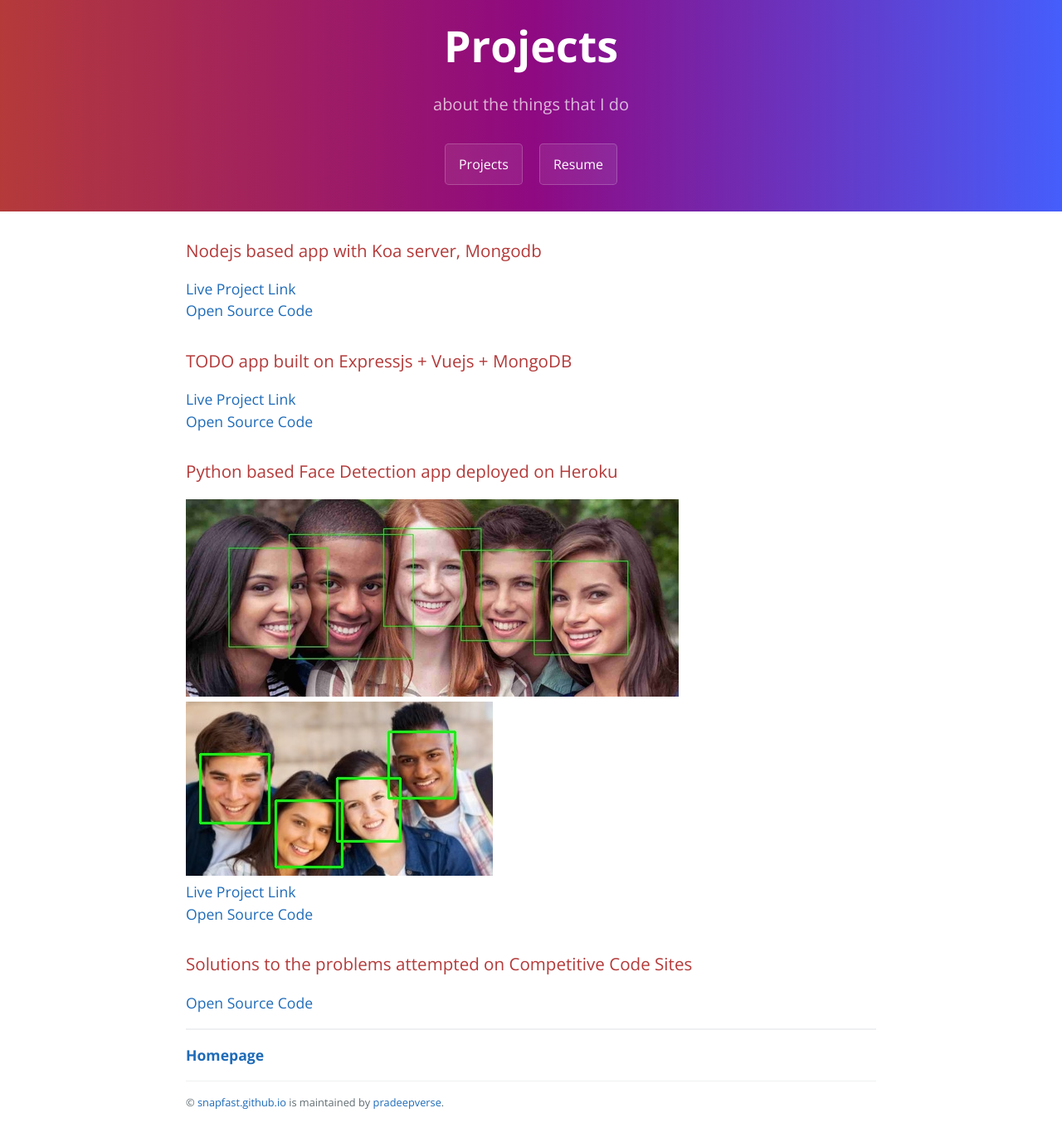
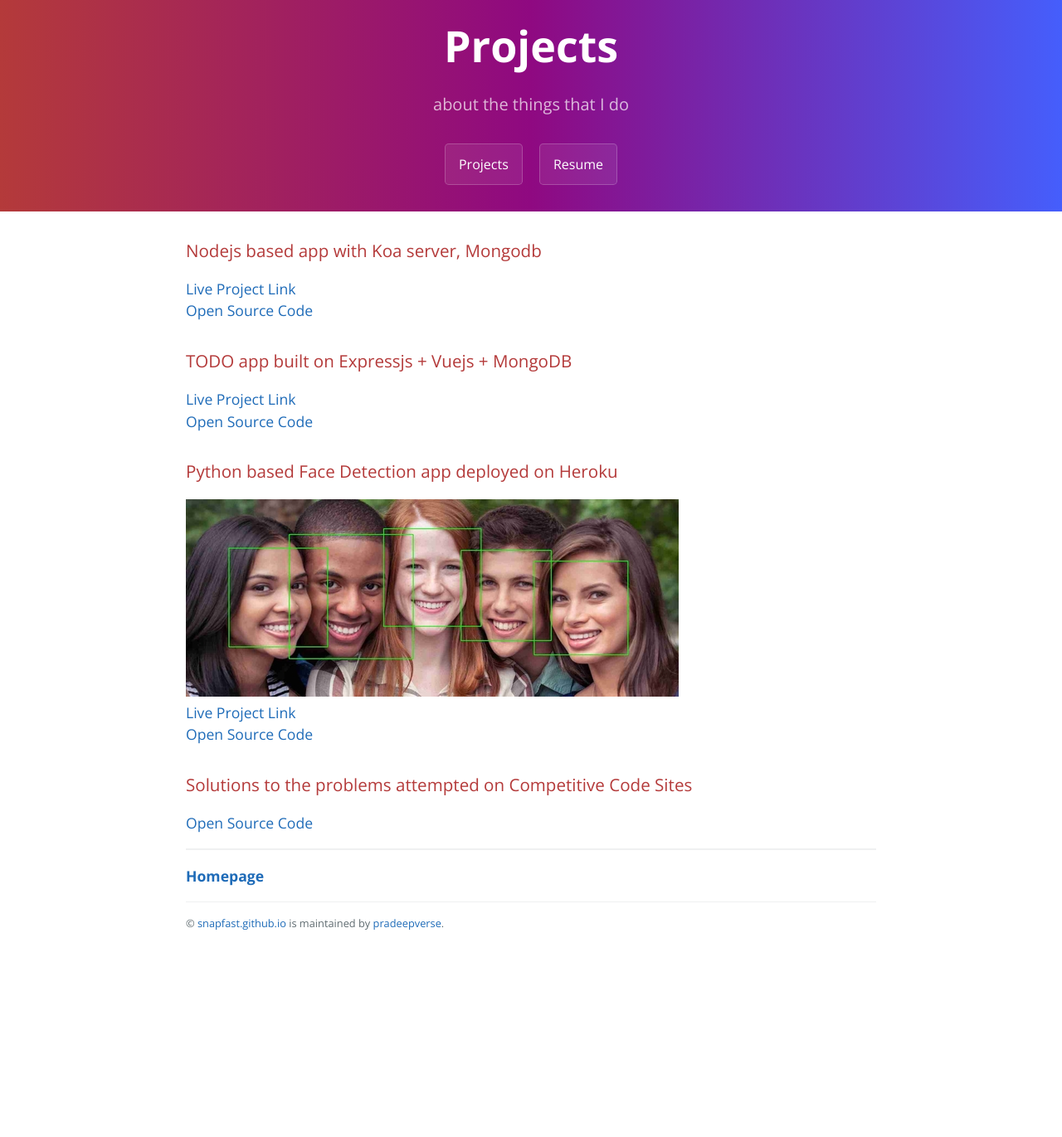
Before and after one commit to pradeepverse/snapfast.github.io, a Jekyll site: the page built from projects.md, in a window 1280 px wide. Shown: the whole page at 83% size. Built offline with Jekyll 4.4.1, drawn with Linux system fonts in a browser that asks for light colours; after the commit the page ends 1155 px from its top, so only the background shows below that.

Commit message:
Update projects.md

```diff
--- a/projects.md
+++ b/projects.md
@@ -19,7 +19,6 @@ description: about the things that I do
 ### Python based Face Detection app deployed on Heroku
 
 ![face-detect](img/1.jpg)
-![face-detect-2](img/2.jpg)
 [Live Project Link](https://opencv-act.herokuapp.com)
 [Open Source Code](https://github.com/rahbal/opencv-act)
 
```
